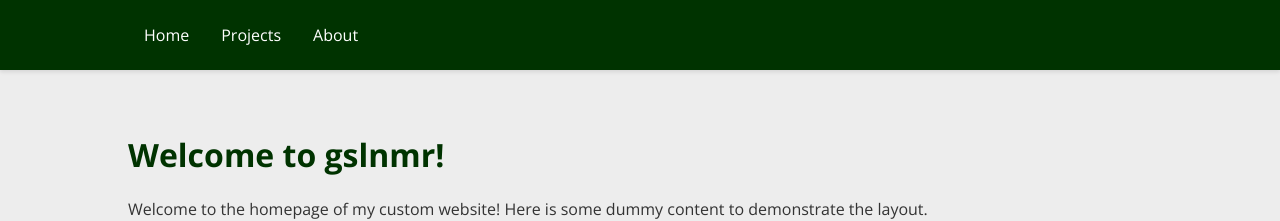
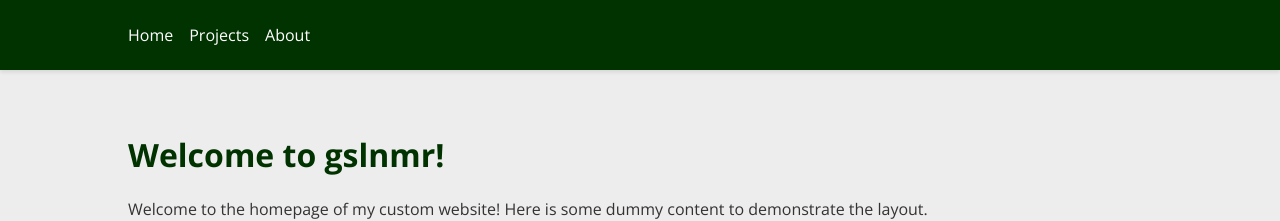
Before and after one commit to schminho/schminho.github.io, a Jekyll site: the page built from index.md, in a window 1280 px wide. Shown: the top 221 px of the page. Built offline with Jekyll 4.4.1, drawn with Linux system fonts in a browser that asks for light colours.

Commit message:
Update style.css

```diff
--- a/assets/css/style.css
+++ b/assets/css/style.css
@@ -45,21 +45,23 @@
     margin: 0 auto; /* Align nav items with the content */
     display: flex;
     justify-content: flex-start; /* Left-align nav items */
+    gap: 1rem; /* Add spacing between nav items */
 }
 
 /* Individual nav links */
 nav a {
     color: #FFFFFF; /* White links */
     text-decoration: none;
-    padding: 0.5rem 1rem;
-    position: relative; /* Needed for pseudo-element */
+    padding: 0.5rem 0; /* Adjust vertical padding */
+    position: relative; /* Needed for positioning the pseudo-element */
 }
 
 nav a::after {
     content: ""; /* Creates the underline */
     position: absolute;
-    left: 0;
-    bottom: 0; /* Positioned at the bottom of the text */
+    left: 0; /* Start underline exactly below the text */
+    right: 0; /* Ensure no additional width */
+    bottom: 0; /* Position underline at the very bottom */
     width: 0; /* Start with no width */
     height: 2px; /* Height of the underline */
     background-color: #FFFFFF; /* White underline */
@@ -67,7 +69,7 @@
 }
 
 nav a:hover::after {
-    width: 100%; /* Expand underline to full word length */
+    width: 100%; /* Expand underline to match the text's width */
 }
 
 /* Main content area */
```
